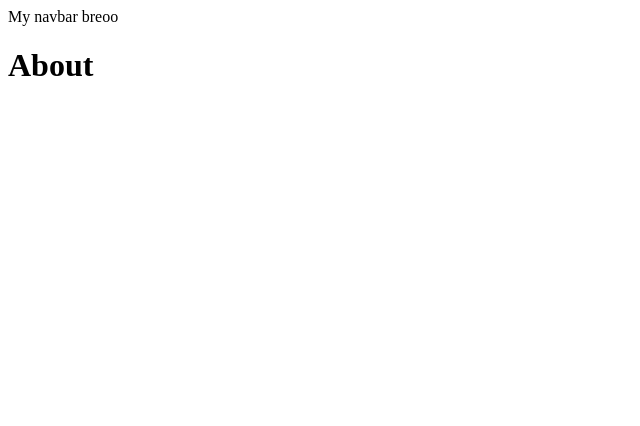
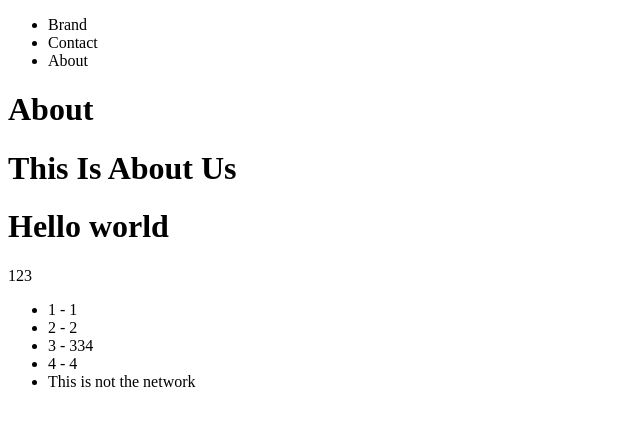
Before and after one commit to moransantiago/django_course, a Django app: page /about/ in a window 1280 px wide. Shown: the top 426 px of the page, without its empty margins (0-640 px from the left). Run offline with Django 3.2, Linux system fonts and the light colour scheme.

Commit message:
Template engine tags and syntax added

```diff
--- a/pages/views.py
+++ b/pages/views.py
@@ -6,15 +6,22 @@ from django.shortcuts import render
 
 def about_view(request, *args, **kwargs):
     # return HttpResponse('<h1>Hello world</h1>') # string of HTML code
-     # The second parameter of render is the template, registered inside TEMPLATES array on project settings.py
-    return render(request, 'about.html', {})
+    # The second parameter of render is the template, registered inside TEMPLATES array on project settings.py
+    my_context = {
+        'my_title': 'this is about us',
+        'this_is_true': True,
+        'my_number': 123,
+        'my_list': [1, 2, 312, 4, 'abc'],
+        'my_html': '<h1>Hello world</h1>'
+    }
+    return render(request, 'about.html', my_context)
 
 
 def contact_view(request, *args, **kwargs):
-     # The second parameter of render is the template, registered inside TEMPLATES array on project settings.py
+    # The second parameter of render is the template, registered inside TEMPLATES array on project settings.py
     return render(request, 'contact.html', {})
 
 
 def home_view(request, *args, **kwargs):
-     # The second parameter of render is the template, registered inside TEMPLATES array on project settings.py
+    # The second parameter of render is the template, registered inside TEMPLATES array on project settings.py
     return render(request, 'home.html', {})
--- a/templates/about.html
+++ b/templates/about.html
@@ -2,4 +2,21 @@
 
 {% block content %}
 <h1>About</h1>
+
+<h1>{{ my_title|capfirst|title }}</h1>
+{{ my_html|safe }}
+<p>{{ my_number }}</p>
+
+<ul>
+    {% for my_item in my_list %}
+        {% if my_item == 312 %}
+            <li>{{ forloop.counter }} - {{ my_item|add:22 }}</li>
+        {% elif my_item == 'abc' %}
+            <li>This is not the network</li>
+        {% else %}
+            <li>{{ forloop.counter}} - {{ my_item }}</li>
+        {% endif %}
+    {% endfor %}
+</ul>
+
 {% endblock %}
--- a/templates/base.html
+++ b/templates/base.html
@@ -6,7 +6,8 @@
 		<title>Coding for Entrepeneurs is doing Try Django</title>
 	</head>
 	<body>
-        <nav>My navbar breoo</nav>
+        {% include 'navbar.html' %}
+
         {% block content %}
             Replace me
         {% endblock %}
--- /dev/null
+++ b/templates/navbar.html
@@ -0,0 +1,7 @@
+<nav>
+    <ul>
+        <li>Brand</li>
+        <li>Contact</li>
+        <li>About</li>
+    </ul>
+</nav>
--- a/trydjango/settings.py
+++ b/trydjango/settings.py
@@ -31,7 +31,7 @@ ALLOWED_HOSTS = []
 # Application definition
 
 INSTALLED_APPS = [
-    # built in
+    # built-in
     'django.contrib.admin',
     'django.contrib.auth',
     'django.contrib.contenttypes',
```
